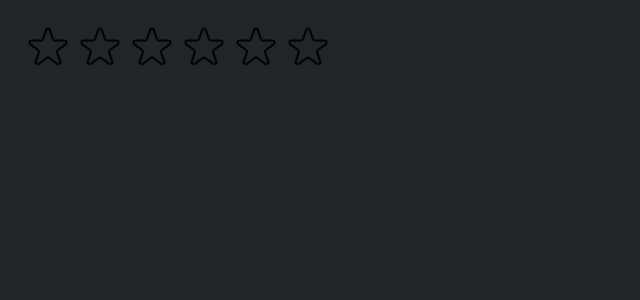
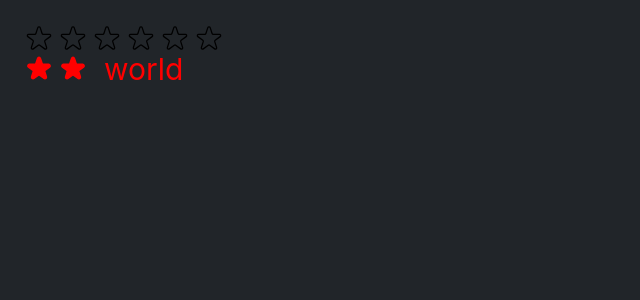
Before and after one commit to adityadav23/MovieSurf, a React (Create React App) app: page / in a window 1280 px wide. Shown: the top 300 px of the page, without its empty margins (0-640 px from the left). Built offline with nearby package versions, Linux system fonts and the light colour scheme.

Commit message:
added props for reusability of star rating

```diff
--- a/src/StarRating.js
+++ b/src/StarRating.js
@@ -10,40 +10,60 @@ const starContainerStyle = {
     gap: "4px"
 }
 
+
+export default function StarRating({
+  maxRating = 5,
+  color = "#fcc419",
+  size = 30,
+  className= "",
+  messages = [],
+  defaultRating = 0,
+  onSetRating,
+}) {
+  const [rating, setRating] = useState(defaultRating);
+  const [tempRating, setTempRating] = useState(0);
+
+  const handleRating = (rating) => {
+    setRating(rating);
+    onSetRating && onSetRating(rating)
+  };
+  const handleTempRating = (rating) => {
+    setTempRating(rating);
+  };
+
   const textStyle = {
     lineHeight: "1",
-    margin: "0"
-}
-export default function StarRating({maxRating=5}){
-    const [rating, setRating] = useState(0);
-    const [tempRating, setTempRating]= useState(0)
-
-    const handleRating = (rating)=>{setRating(rating)}
-    const handleTempRating = (rating)=>{setTempRating(rating)}
-
-    return <div style={containerStyle}>
-        <div style={starContainerStyle}>
-            {Array.from({length:maxRating}, (_, i)=>(
+    margin: "0",
+    color,
+    fontSize: `${size}px`,
+  };
+  return (
+    <div style={containerStyle}>
+      <div style={starContainerStyle} className={className}>
+        {Array.from({ length: maxRating }, (_, i) => (
           <Star
-                    onRate={()=>handleRating(i+1)}
-                    onHoverIn ={()=>handleTempRating(i+1)}
-                    onHoverLeave ={()=>handleTempRating(0)}
-
-                    full={tempRating ? i<tempRating : i<rating}
+            onRate={() => handleRating(i + 1)}
+            onHoverIn={() => handleTempRating(i + 1)}
+            onHoverLeave={() => handleTempRating(0)}
+            full={tempRating ? i < tempRating : i < rating}
+            color={color}
+            size={size}
           />
         ))}
       </div>
-        <p style={textStyle}>{tempRating || rating || ""}</p>
+      <p style={textStyle}>{messages.length == maxRating ? messages[(tempRating || rating )-1]:  tempRating || rating || ""}</p>
     </div>
+  );
 }
 
+
+function Star({ onRate, full, onHoverIn, onHoverLeave , color, size}) {
     const StarStyle = {
-    width: "48px",
-    height: "48px",
+        width: `${size}px`,
+        height: `${size}px`,
         display: "block",
-    curson: "pointer"
+        curson: "pointer",
     }
-function Star({ onRate, full, onHoverIn, onHoverLeave }) {
   return (
     <span style={StarStyle} onClick={onRate} onMouseEnter={onHoverIn}
     onMouseLeave={onHoverLeave}
@@ -52,8 +72,8 @@ function Star({ onRate, full, onHoverIn, onHoverLeave }) {
         <svg
           xmlns="http://www.w3.org/2000/svg"
           viewBox="0 0 20 20"
-          fill="#000"
-          stroke="#000"
+          fill= {color}
+          stroke= {color}
         >
           <path d="M9.049 2.927c.3-.921 1.603-.921 1.902 0l1.07 3.292a1 1 0 00.95.69h3.462c.969 0 1.371 1.24.588 1.81l-2.8 2.034a1 1 0 00-.364 1.118l1.07 3.292c.3.921-.755 1.688-1.54 1.118l-2.8-2.034a1 1 0 00-1.175 0l-2.8 2.034c-.784.57-1.838-.197-1.539-1.118l1.07-3.292a1 1 0 00-.364-1.118L2.98 8.72c-.783-.57-.38-1.81.588-1.81h3.461a1 1 0 00.951-.69l1.07-3.292z" />
         </svg>
--- a/src/index.js
+++ b/src/index.js
@@ -7,6 +7,13 @@ const root = ReactDOM.createRoot(document.getElementById('root'));
 root.render(
   <React.StrictMode>
     {/* <App /> */}
-   <StarRating maxRating={6}/>
+    <StarRating maxRating={6} onSetRating={()=>console.log(2)}/>
+    <StarRating
+      maxRating={2}
+      color="red"
+      className=""
+      messages={["hello", "world"]}
+      defaultRating={2}
+    />
   </React.StrictMode>
 );
```
Lines whose indentation alone changed are shown as unchanged.
